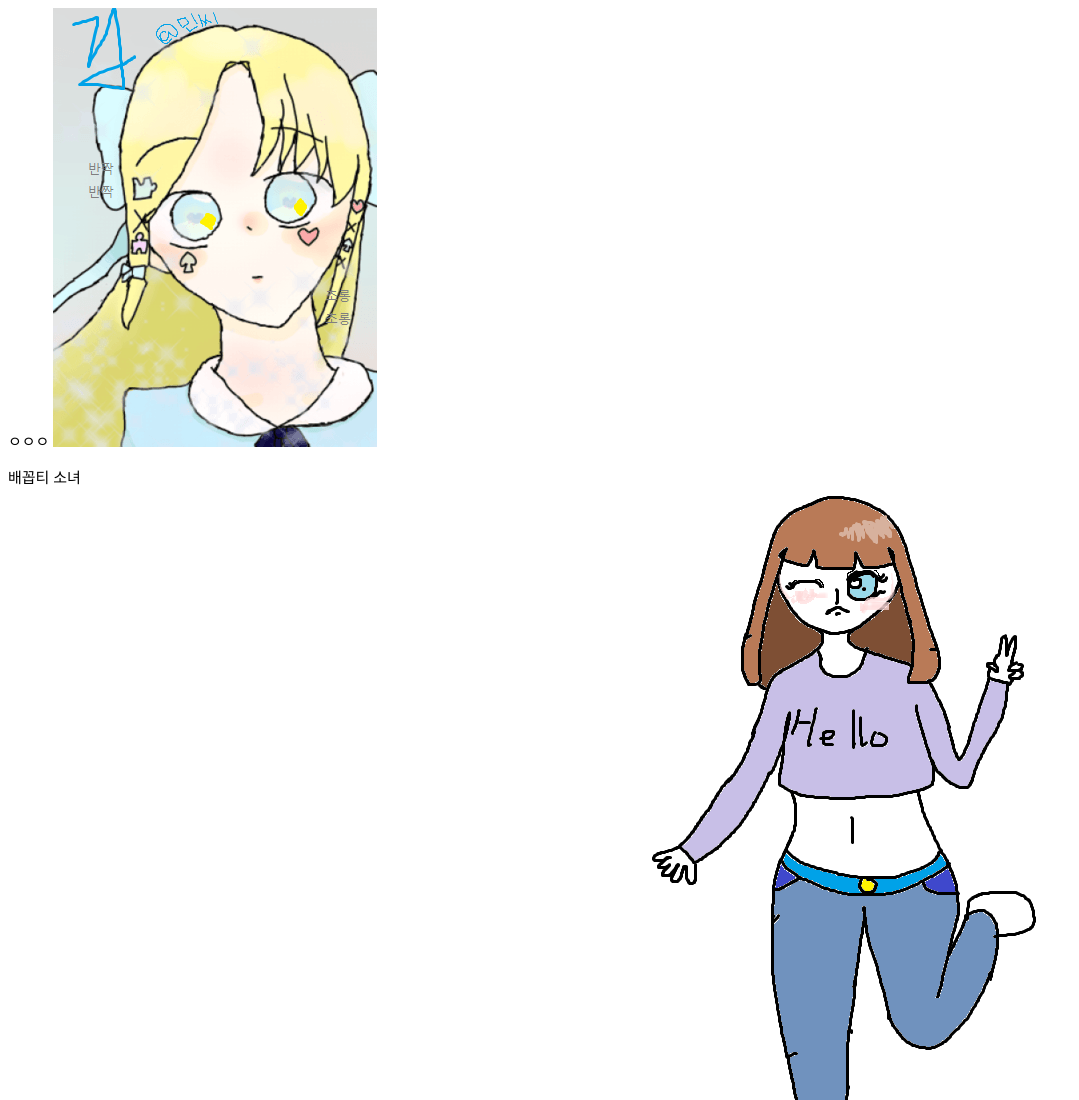
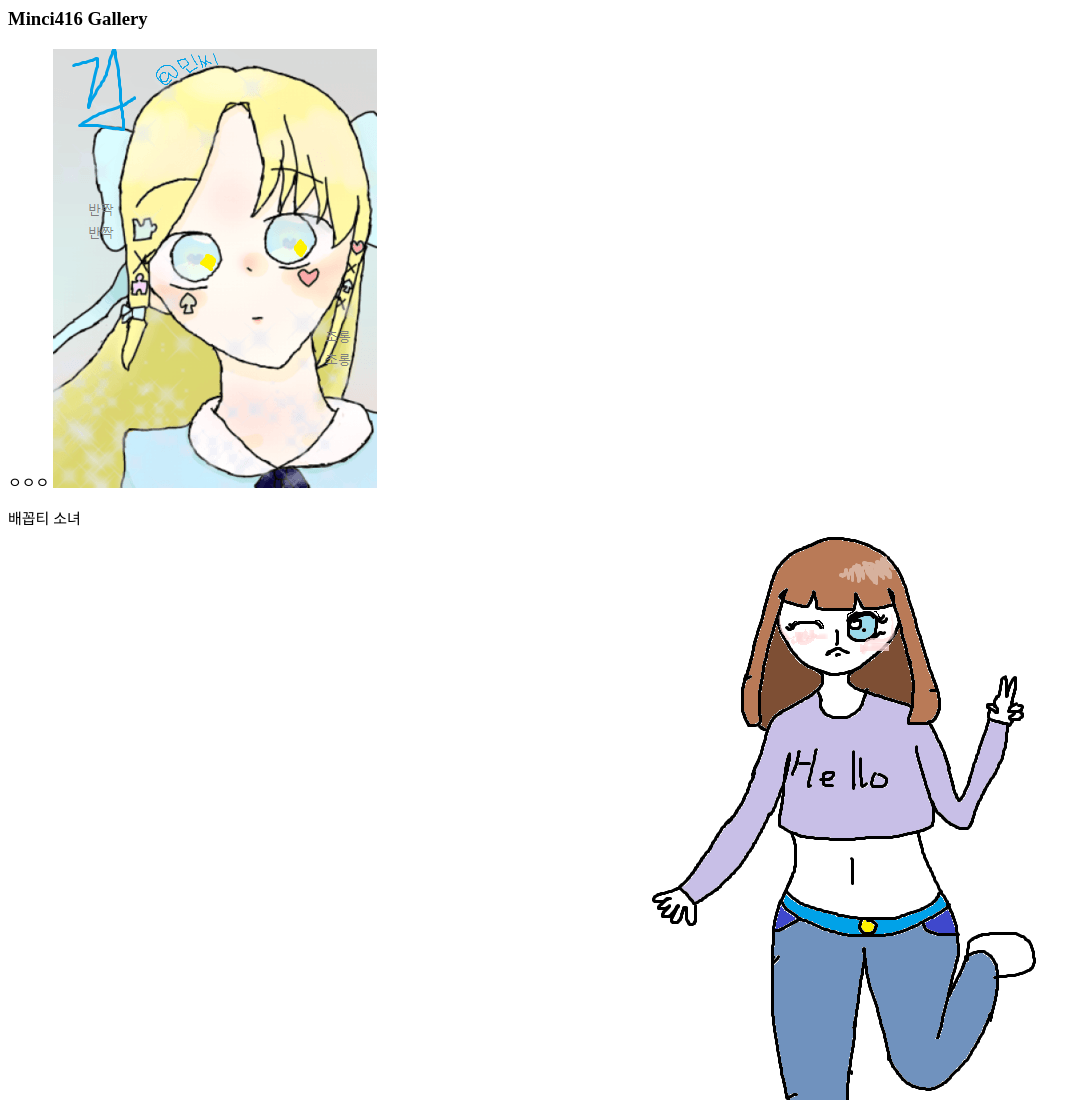
Before and after one commit to minci416/minci416.github.io, a plain HTML site: page index.html in a window 1280 px wide. Shown: the top 1100 px of the page, without its empty margins (0-1079 px from the left). Drawn offline with Linux system fonts and the light colour scheme.

Commit message:
Update index.html

```diff
--- a/index.html
+++ b/index.html
@@ -3,6 +3,7 @@
         <title>Minci416 Gallery</title>
     </head>
     <body>
+        <h3>Minci416 Gallery</h3>
         <p style="font-size:15px">ㅇㅇㅇ
         <img src="images/ㅇㅇㅇ.png">
         </p>
```
